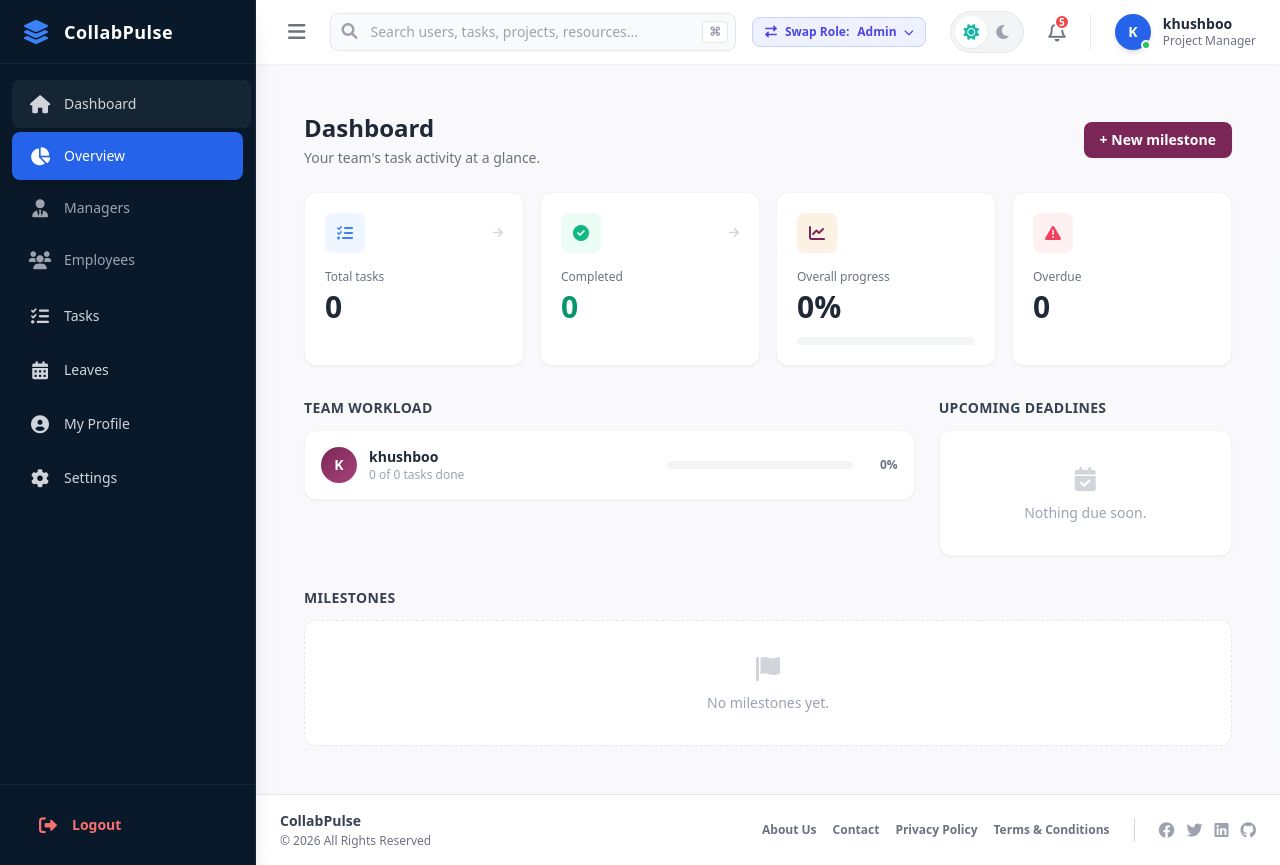
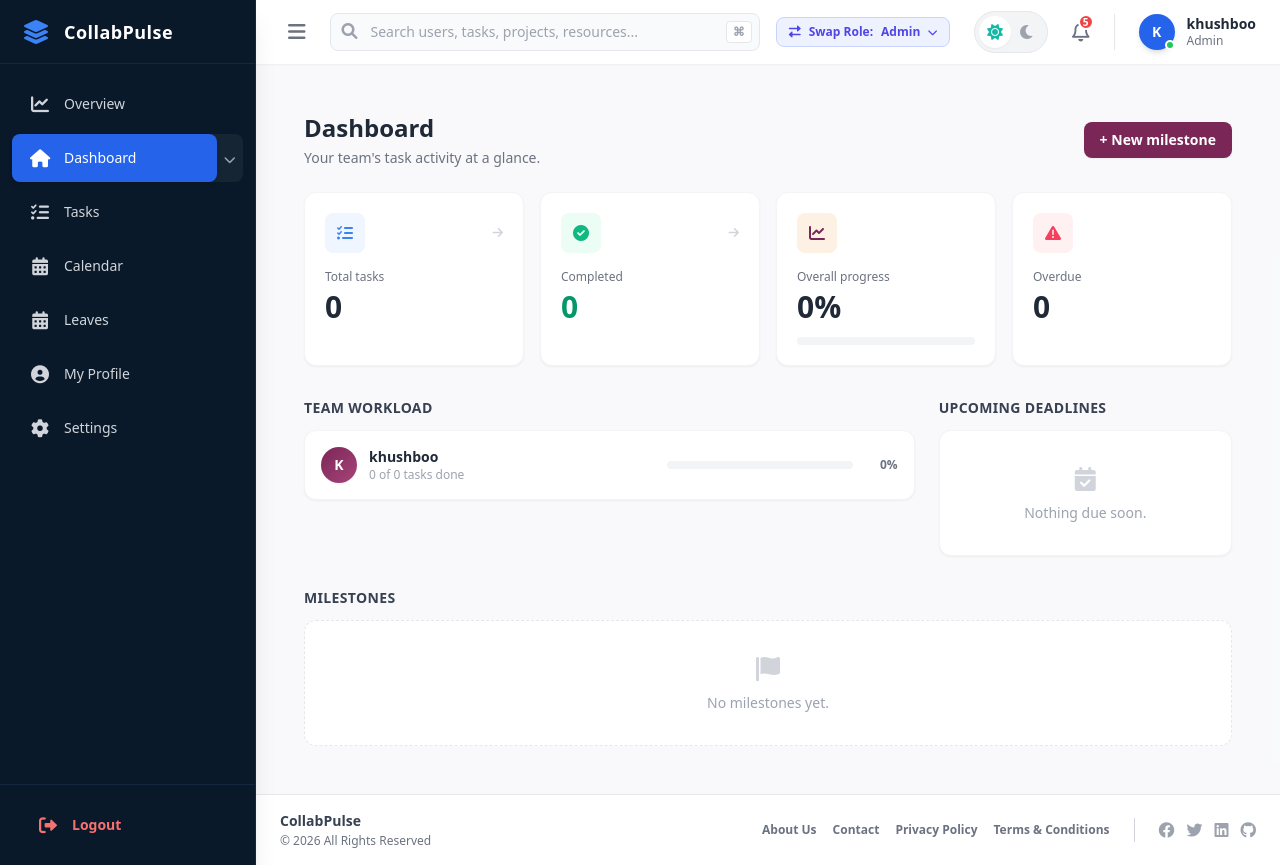
Before and after one commit to pushparaj28/team-management-, a Django app: page /tasks/ in a window 1280 px wide. Run offline with Django 5.2, Linux system fonts and the light colour scheme; a user stored in the database is signed in; data comes from the database, SQL or seed files in the repository; data that the repository does not hold is empty; some libraries are stand-ins or nearby versions.

Commit message:
base update

```diff
--- a/templates/base.html
+++ b/templates/base.html
@@ -36,46 +36,48 @@
 
         <!-- Navigation Links -->
         <nav class="flex-1 overflow-y-auto py-4 px-2 space-y-1.5">
+
+            {% if request.user.is_superuser %}
+            {% url 'tasks:overview' as overview_url %}
+            <a href="{{ overview_url }}" class="flex items-center px-3 py-2.5 mx-1 text-sm font-medium rounded-lg transition-colors whitespace-nowrap {% if request.path == overview_url %}bg-blue-600 text-white shadow-md{% else %}text-gray-300 hover:text-white hover:bg-white/10{% endif %}">
+                <i class="fas fa-chart-line text-lg w-8 text-center flex-shrink-0"></i>
+                <span class="sidebar-text ml-2">Overview</span>
+            </a>
+            {% endif %}
+
             <!-- 🟢 DASHBOARD DROPDOWN (WITHOUT LEFT SPACE) 🟢 -->
             {% url 'tasks:dashboard' as dashboard_url %}
             {% url 'accounts:managers_list' as managers_url %}
             {% url 'accounts:employees_list' as employees_url %}
 
-            <div class="relative mb-2">
-                <!-- Main Dashboard Button -->
-                <button onclick="toggleDashboardMenu()"
-                    class="w-full flex items-center px-3 py-2.5 mx-1 text-sm font-medium rounded-lg transition-colors text-gray-300 hover:text-white hover:bg-white/10 outline-none cursor-pointer {% if request.path == dashboard_url or request.path == managers_url or request.path == employees_url %}bg-white/5{% endif %}">
+            <div class="mb-2">
+                <div class="flex items-center rounded-lg mx-1 {% if request.path == dashboard_url or request.path == managers_url or request.path == employees_url %}bg-white/5{% endif %}">
+                    <!-- Dashboard is now a real link for every role -->
+                    <a href="{{ dashboard_url }}" class="flex-1 flex items-center px-3 py-2.5 text-sm font-medium rounded-lg transition-colors whitespace-nowrap {% if request.path == dashboard_url %}bg-blue-600 text-white shadow-md{% else %}text-gray-300 hover:text-white hover:bg-white/10{% endif %}">
                         <i class="fas fa-home text-lg w-8 text-center flex-shrink-0"></i>
                         <span class="sidebar-text ml-2">Dashboard</span>
-                </button>
-
-                <!-- Dropdown Menu (Removed pl-10 to fix the left gap) -->
-                <div id="dashboardSubMenu"
-                    class="{% if request.path == dashboard_url or request.path == managers_url or request.path == employees_url %}flex{% else %}hidden{% endif %} flex-col mt-1 space-y-1">
-
-                    <!-- 1. Overview -->
-                    <a href="{{ dashboard_url }}"
-                        class="flex items-center px-3 py-2.5 mx-1 text-sm font-medium rounded-lg transition-colors {% if request.path == dashboard_url %}bg-blue-600 text-white shadow-md{% else %}text-gray-400 hover:text-white hover:bg-white/10{% endif %}">
-                        <i class="fas fa-chart-pie text-lg w-8 text-center flex-shrink-0"></i>
-                        <span class="sidebar-text ml-2">Overview</span>
                     </a>
 
+                    <!-- Admin-only caret to expand Managers/Employees, separate from the Dashboard link itself -->
                     {% if request.user.is_superuser %}
-                    <!-- 2. Managers Page -->
-                    <a href="{{ managers_url }}"
-                        class="flex items-center px-3 py-2.5 mx-1 text-sm font-medium rounded-lg transition-colors {% if request.path == managers_url %}bg-blue-600 text-white shadow-md{% else %}text-gray-400 hover:text-white hover:bg-white/10{% endif %}">
+                    <button onclick="toggleDashboardMenu()" class="px-2 py-2.5 text-gray-400 hover:text-white transition-colors cursor-pointer sidebar-text">
+                        <i class="fas fa-chevron-down text-xs"></i>
+                    </button>
+                    {% endif %}
+                </div>
+
+                {% if request.user.is_superuser %}
+                <div id="dashboardSubMenu" class="{% if request.path == managers_url or request.path == employees_url %}flex{% else %}hidden{% endif %} flex-col mt-1 space-y-1">
+                    <a href="{{ managers_url }}" class="flex items-center px-3 py-2.5 mx-1 text-sm font-medium rounded-lg transition-colors {% if request.path == managers_url %}bg-blue-600 text-white shadow-md{% else %}text-gray-400 hover:text-white hover:bg-white/10{% endif %}">
                         <i class="fas fa-user-tie text-lg w-8 text-center flex-shrink-0"></i>
                         <span class="sidebar-text ml-2">Managers</span>
                     </a>
-
-                    <!-- 3. Employees Page -->
-                    <a href="{{ employees_url }}"
-                        class="flex items-center px-3 py-2.5 mx-1 text-sm font-medium rounded-lg transition-colors {% if request.path == employees_url %}bg-blue-600 text-white shadow-md{% else %}text-gray-400 hover:text-white hover:bg-white/10{% endif %}">
+                    <a href="{{ employees_url }}" class="flex items-center px-3 py-2.5 mx-1 text-sm font-medium rounded-lg transition-colors {% if request.path == employees_url %}bg-blue-600 text-white shadow-md{% else %}text-gray-400 hover:text-white hover:bg-white/10{% endif %}">
                         <i class="fas fa-users text-lg w-8 text-center flex-shrink-0"></i>
                         <span class="sidebar-text ml-2">Employees</span>
                     </a>
+                </div>
                 {% endif %}
-                </div>
             </div>
 
 
@@ -97,6 +99,11 @@
                 <span class="sidebar-text ml-2">Tasks</span>
             </a>
 
+            {% url 'tasks:calendar' as calendar_url %}
+            <a href="{{ calendar_url }}" class="flex items-center px-3 py-2.5 mx-1 text-sm font-medium rounded-lg transition-colors whitespace-nowrap {% if request.path == calendar_url %}bg-blue-600 text-white shadow-md{% else %}text-gray-300 hover:text-white hover:bg-white/10{% endif %}">
+                <i class="fas fa-calendar-days text-lg w-8 text-center flex-shrink-0"></i>
+                <span class="sidebar-text ml-2">Calendar</span>
+            </a>
 
             <!-- Leaves -->
             {% url 'tasks:leave_list' as leaves_url %}
@@ -104,7 +111,6 @@
                 <i class="fas fa-calendar-alt text-lg w-8 text-center flex-shrink-0"></i>
                 <span class="sidebar-text ml-2">Leaves</span>
             </a>
-
 
             <!-- My Profile -->
             {% url 'accounts:profile' as profile_url %}
@@ -187,9 +193,9 @@
                         </div>
                     </div>
                     <div class="hidden md:block text-left">
-                        <p class="text-sm font-semibold text-gray-800 leading-tight">
-                            {{request.user.first_name|default:request.user.username }}</p>
-                        <p class="text-xs text-gray-500">{{ request.user.profile.role|title|default:"Project Manager" }}
+                        <p class="text-sm font-semibold text-gray-800 leading-tight">{{request.user.first_name|default:request.user.username }}</p>
+                        <p class="text-xs text-gray-500">
+                            {% if request.user.is_superuser %}Admin{% else %}{{ request.user.profile.role|title|default:"Employee" }}{% endif %}
                         </p>
                     </div>
                 </a>
```
Also changed, not shown: 1 other file. Lines whose indentation alone changed are shown as unchanged.
